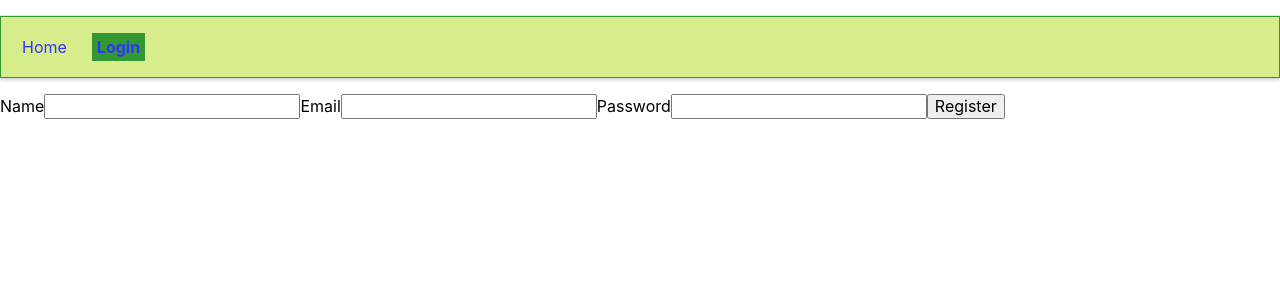
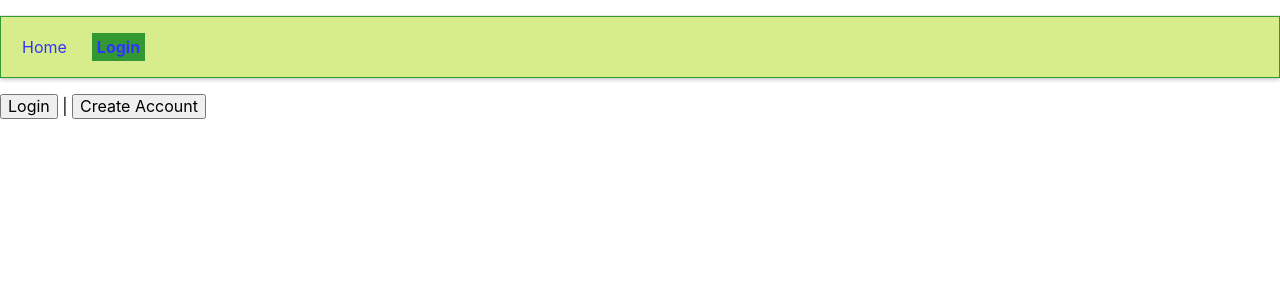
Before and after one commit to luncher-pt/Luncher-FE, a React (Create React App) app in the folder luncher-fe/: page /login in a window 1280 px wide. Shown: the top 300 px of the page. Built offline with nearby package versions, Linux system fonts and the light colour scheme.

Commit message:
finished basic login and registration functionality

```diff
--- a/luncher-fe/src/actions/index.js
+++ b/luncher-fe/src/actions/index.js
@@ -31,7 +31,7 @@ export const loggingInAction = creds => dispatch => {
   return axios
     .post(`${API_URL}/login`, creds)
     .then(resp => {
-      localStorage.setItem('token', resp.data.payload);
+      localStorage.setItem('token', resp.data.token);
       dispatch({ type: LOGGING_IN_SUCCESS });
     })
     .catch(err => dispatch({ type: LOGGING_IN_FAILURE, error: err.error }));
@@ -40,14 +40,17 @@ export const loggingInAction = creds => dispatch => {
 export const registeringAction = creds => dispatch => {
   dispatch({ type: REGISTERING });
   return axios
-    .post(`${API_URL}/register`, creds)
-    .then(resp => {
+    .post(`${API_URL}/register`, { ...creds, admin: true, donations: 0 })
+    .then(res => {
       dispatch({ type: REGISTERING_SUCCESS });
+      console.log('success');
       dispatch(
         loggingInAction({ email: creds.email, password: creds.password })
       );
     })
-    .catch(err => dispatch({ type: REGISTERING_FAILURE, error: err.error }));
+    .catch(err => {
+      dispatch({ type: REGISTERING_FAILURE, error: err });
+    });
 };
 
 export const fetchingSchoolsAction = () => dispatch => {
--- a/luncher-fe/src/components/Login/Login.js
+++ b/luncher-fe/src/components/Login/Login.js
@@ -1,6 +1,12 @@
-import React, { useReducer } from 'react';
+import React, { useReducer, useState } from 'react';
+import { useDispatch, useSelector } from 'react-redux';
+import { Redirect } from 'react-router-dom';
+
+import { registeringAction, loggingInAction } from '../../actions';
 
 const Login = () => {
+  const [isRegistering, setIsRegistering] = useState(false);
+  const [showForm, setShowForm] = useState(false);
   const [credentials, setCredentials] = useReducer(
     (state, newState) => ({ ...state, ...newState }),
     {
@@ -9,20 +15,79 @@ const Login = () => {
       password: '',
     }
   );
+
+  const isLoggedIn = useSelector(state => state.isLoggedIn);
+
   const handleInput = ({ target: { name, value } }) => {
     setCredentials({ [name]: value });
   };
+
+  const { name, email, password } = credentials;
+
+  const dispatch = useDispatch();
+  const handleSubmit = e => {
+    e.preventDefault();
+    // Todo: Login or register
+    if (isRegistering) {
+      dispatch(registeringAction(credentials));
+    } else {
+      dispatch(loggingInAction({ email, password }));
+    }
+    setCredentials({ name: '', email: '', password: '' });
+  };
+
+  const handleLoginOrRegister = loginOrRegister => {
+    if (loginOrRegister === 'register') {
+      setIsRegistering(true);
+      setShowForm(true);
+    } else {
+      setIsRegistering(false);
+      setShowForm(true);
+    }
+  };
+
   return (
     <div>
-      <form>
-        <label htmlFor="name">Name</label>
-        <input type="text" name="name" />
-        <label htmlFor="email">Email</label>
-        <input type="email" name="email" />
-        <label htmlFor="password">Password</label>
-        <input type="text" name="password" />
-        <button>Register</button>
-      </form>
+      {isLoggedIn === true && <Redirect to="/" />}
+      {!showForm && (
+        <div>
+          <button onClick={() => handleLoginOrRegister('login')}>Login</button>{' '}
+          <span> | </span>
+          <button onClick={() => handleLoginOrRegister('register')}>
+            Create Account
+          </button>
+        </div>
+      )}
+      {showForm && (
+        <form onSubmit={handleSubmit}>
+          {isRegistering && (
+            <>
+              <label htmlFor="name">Name</label>
+              <input
+                type="text"
+                name="name"
+                value={name}
+                onChange={handleInput}
+              />
+            </>
+          )}
+          <label htmlFor="email">Email</label>
+          <input
+            type="email"
+            name="email"
+            value={email}
+            onChange={handleInput}
+          />
+          <label htmlFor="password">Password</label>
+          <input
+            type="password"
+            name="password"
+            value={password}
+            onChange={handleInput}
+          />
+          <button>{isRegistering ? 'Register' : 'Login'}</button>
+        </form>
+      )}
     </div>
   );
 };
--- a/luncher-fe/src/reducers/index.js
+++ b/luncher-fe/src/reducers/index.js
@@ -1,70 +1,109 @@
-import { LOGGING_IN, LOGGING_IN_SUCCESS, LOGGING_IN_FAILURE } from "../actions";
-import { FETCHING_SCHOOLS, FETCHING_SCHOOLS_SUCCESS, FETCHING_SCHOOLS_FAILURE } from "../actions";
-import { ADDING_SCHOOL, ADDING_SCHOOL_SUCCESS, ADDING_SCHOOL_FAILURE } from "../actions";
-import { DELETING_SCHOOL, DELETING_SCHOOL_SUCCESS, DELETING_SCHOOL_FAILURE } from "../actions";
-import { UPDATING_SCHOOL, UPDATING_SCHOOL_SUCCESS, UPDATING_SCHOOL_FAILURE } from "../actions";
+import { LOGGING_IN, LOGGING_IN_SUCCESS, LOGGING_IN_FAILURE } from '../actions';
+import {
+  FETCHING_SCHOOLS,
+  FETCHING_SCHOOLS_SUCCESS,
+  FETCHING_SCHOOLS_FAILURE,
+} from '../actions';
+import {
+  ADDING_SCHOOL,
+  ADDING_SCHOOL_SUCCESS,
+  ADDING_SCHOOL_FAILURE,
+} from '../actions';
+import {
+  DELETING_SCHOOL,
+  DELETING_SCHOOL_SUCCESS,
+  DELETING_SCHOOL_FAILURE,
+} from '../actions';
+import {
+  UPDATING_SCHOOL,
+  UPDATING_SCHOOL_SUCCESS,
+  UPDATING_SCHOOL_FAILURE,
+} from '../actions';
+import {
+  REGISTERING,
+  REGISTERING_SUCCESS,
+  REGISTERING_FAILURE,
+} from '../actions';
 
 const initialState = {
   loggingIn: false,
+  isLoggedIn: false,
+  registering: false,
   fetchingSchools: false,
   schools: [],
   addingSchool: false,
   deletingSchool: false,
   updatingSchool: false,
-  error: null
+  error: null,
 };
 
 const reducer = (state = initialState, action) => {
   switch (action.type) {
-
     case LOGGING_IN:
-      state = {...state, loggingIn: true};
+      state = { ...state, loggingIn: true };
       break;
     case LOGGING_IN_SUCCESS:
-      state = {...state, loggingIn: false};
+      state = { ...state, loggingIn: false, isLoggedIn: true };
       break;
     case LOGGING_IN_FAILURE:
-      state = {...state, loggingIn: false, error: action.error};
+      state = { ...state, loggingIn: false, error: action.error };
       break;
 
+    case REGISTERING:
+      return {
+        ...state,
+        registering: true,
+      };
+    case REGISTERING_SUCCESS:
+      return {
+        ...state,
+        registering: false,
+      };
+    case REGISTERING_FAILURE:
+      return {
+        ...state,
+        registering: false,
+        error: action.error,
+      };
+
     case FETCHING_SCHOOLS:
-      state = {...state, fetchingSchools: true};
+      state = { ...state, fetchingSchools: true };
       break;
     case FETCHING_SCHOOLS_SUCCESS:
-      state = {...state, fetchingSchools: false, schools: action.payload};
+      state = { ...state, fetchingSchools: false, schools: action.payload };
       break;
     case FETCHING_SCHOOLS_FAILURE:
-      state = {...state, fetchingSchools: false, error: action.error};
+      state = { ...state, fetchingSchools: false, error: action.error };
       break;
 
     case ADDING_SCHOOL:
-      state = {...state, addingSchool: true};
+      state = { ...state, addingSchool: true };
       break;
     case ADDING_SCHOOL_SUCCESS:
-      state = {...state, addingSchool: false, schools: action.payload};
+      state = { ...state, addingSchool: false, schools: action.payload };
       break;
     case ADDING_SCHOOL_FAILURE:
-      state = {...state, addingSchool: false, error: action.error};
+      state = { ...state, addingSchool: false, error: action.error };
       break;
 
     case DELETING_SCHOOL:
-      state = {...state, deletingSchool: true};
+      state = { ...state, deletingSchool: true };
       break;
     case DELETING_SCHOOL_SUCCESS:
-      state = {...state, deletingSchool: false, schools: action.payload};
+      state = { ...state, deletingSchool: false, schools: action.payload };
       break;
     case DELETING_SCHOOL_FAILURE:
-      state = {...state, deletingSchool: false, error: action.error};
+      state = { ...state, deletingSchool: false, error: action.error };
       break;
 
     case UPDATING_SCHOOL:
-      state = {...state, updatingSchool: true};
+      state = { ...state, updatingSchool: true };
       break;
     case UPDATING_SCHOOL_SUCCESS:
-      state = {...state, updatingSchool: false, schools: action.payload};
+      state = { ...state, updatingSchool: false, schools: action.payload };
       break;
     case UPDATING_SCHOOL_FAILURE:
-      state = {...state, updatingSchool: false, error: action.error};
+      state = { ...state, updatingSchool: false, error: action.error };
       break;
 
     default:
```
